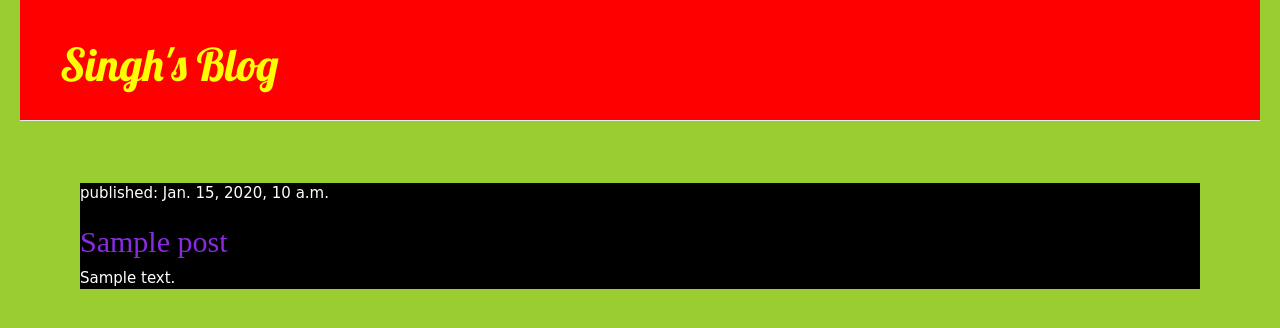
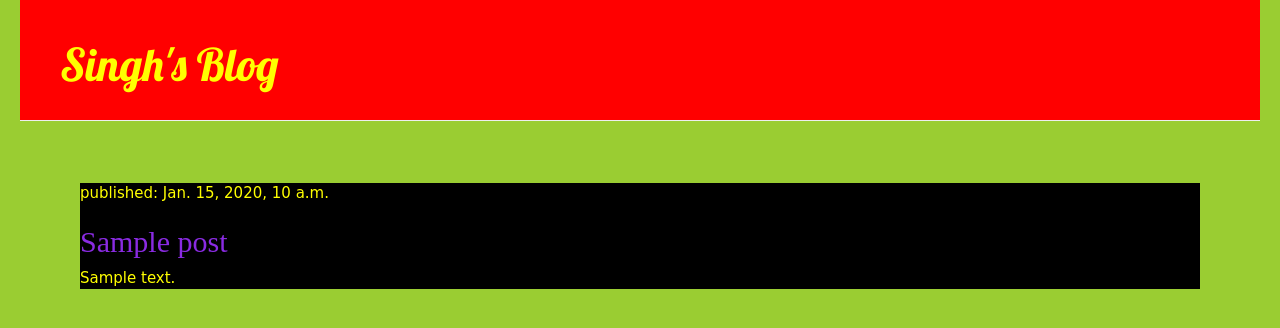
Before and after one commit to yagami-lyte/my-first-blog, a Django app: page / in a window 1280 px wide. Shown: the top 328 px of the page. Run offline with Django 3.2, Linux system fonts and the light colour scheme; tables that the repository leaves empty hold one stand-in row (values such as "Sample post"); some libraries are stand-ins or nearby versions.

Commit message:
CSS modification

```diff
--- a/blog/static/css/blog.css
+++ b/blog/static/css/blog.css
@@ -32,6 +32,6 @@ body {
     margin-bottom: 70px;
     margin-left:60px;
     margin-right:60px;
-    color : white;
+    color : yellow;
     background-color: black;
 }
```
